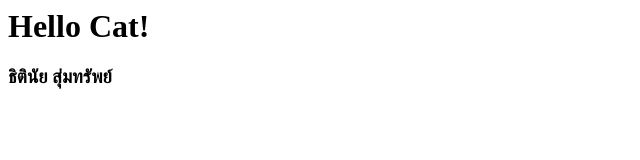
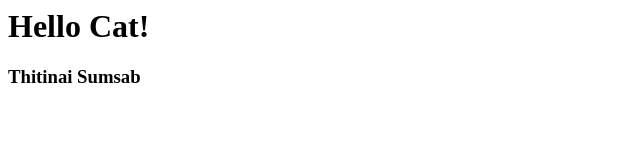
Before and after one commit to Frame2002/myweb, a plain HTML site: page index.html in a window 1280 px wide. Shown: the full height of the page, 0-640 px from the left. Drawn offline with Linux system fonts and the light colour scheme.

Commit message:
Update index.html

```diff
--- a/index.html
+++ b/index.html
@@ -1,4 +1,4 @@
 <html>
   <h1>Hello Cat!</<h1>
-  <h3>ธิตินัย สุ่มทรัพย์</h3>
+  <h3>Thitinai Sumsab</h3>
 </html>
```
